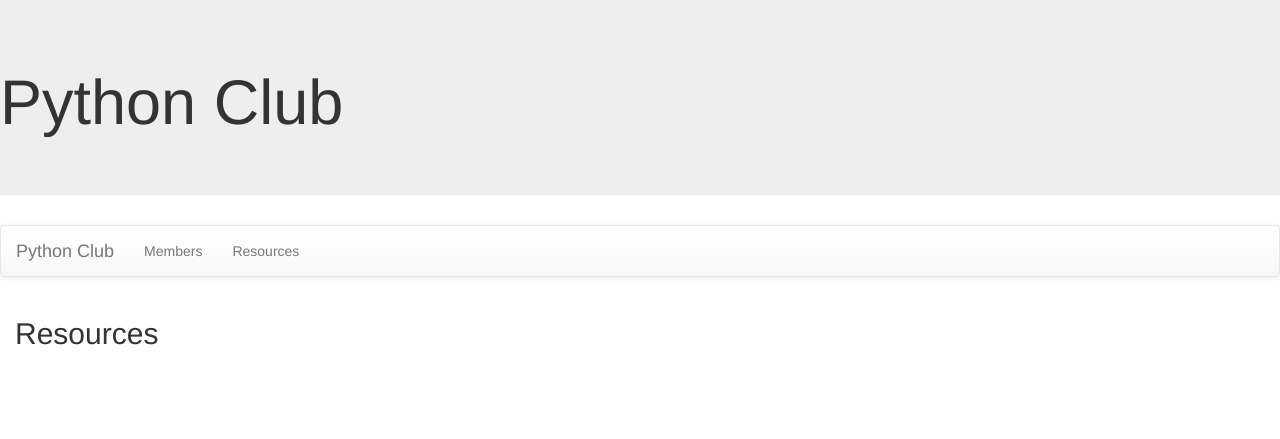
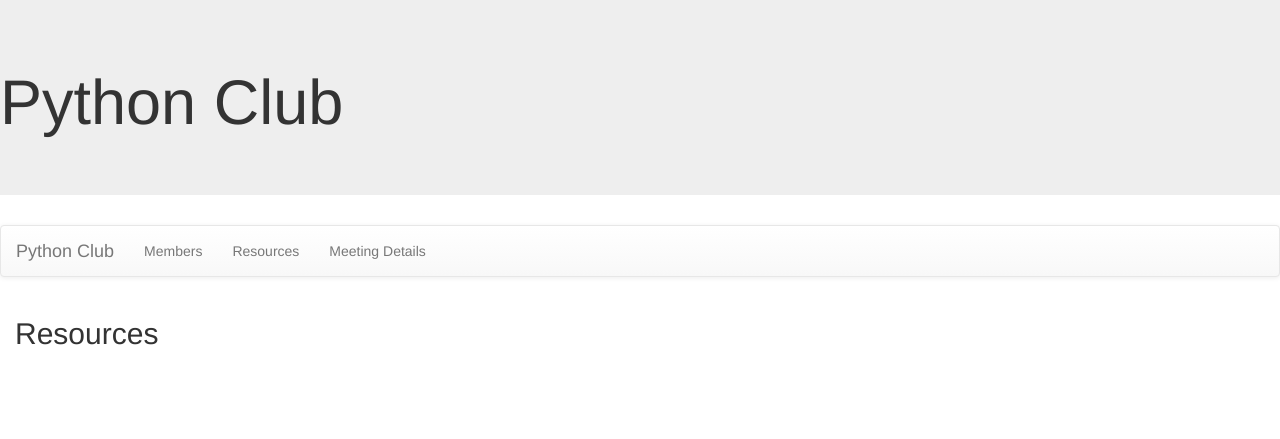
Before and after one commit to ntorguud/S2021-PythonClub, a Django app: page /Club/resource/ in a window 1280 px wide. Shown: the top 439 px of the page. Run offline with Django 3.2, Linux system fonts and the light colour scheme; data that the repository does not hold is empty; some libraries are stand-ins or nearby versions.

Commit message:
Update HTML pages

```diff
--- a/Club/templates/base.html
+++ b/Club/templates/base.html
@@ -20,6 +20,7 @@
       <ul class="nav navbar-nav">
         <li><a href="{% url 'members'%}">Members</a></li>
         <li><a href="{% url 'resource'%}">Resources</a></li>
+        <li><a href="{% url 'meetingdetail'%}">Meeting Details</a></li>
       </ul>
     </div>
   </nav>
--- a/Club/templates/club/meeting.html
+++ b/Club/templates/club/meeting.html
@@ -3,8 +3,7 @@
 <h2>Meetings</h2>
 <ul>
     {% for item in meeting_list %}
-    <li><a href="{% url 'detail' id=item.id %}">{{ item }}</a></li>
-    <!-- <li>{{ item }}</li> -->
+    <li><a href="{% url 'detail' id=meeting.id %}">{{meeting}}</a></li>
     {% endfor %}
 </ul>
 
--- a/Club/templates/club/resource.html
+++ b/Club/templates/club/resource.html
@@ -3,7 +3,7 @@
 <h2>Resources</h2>
 <ul>
     {% for item in resource_list %}
-    <li><a href="{% url 'detail' id=item.id %}">{{item.meetingtitle}}</a></li>
+    <li>{{ item }}</li>
     {% endfor %}
 </ul>
 
```
